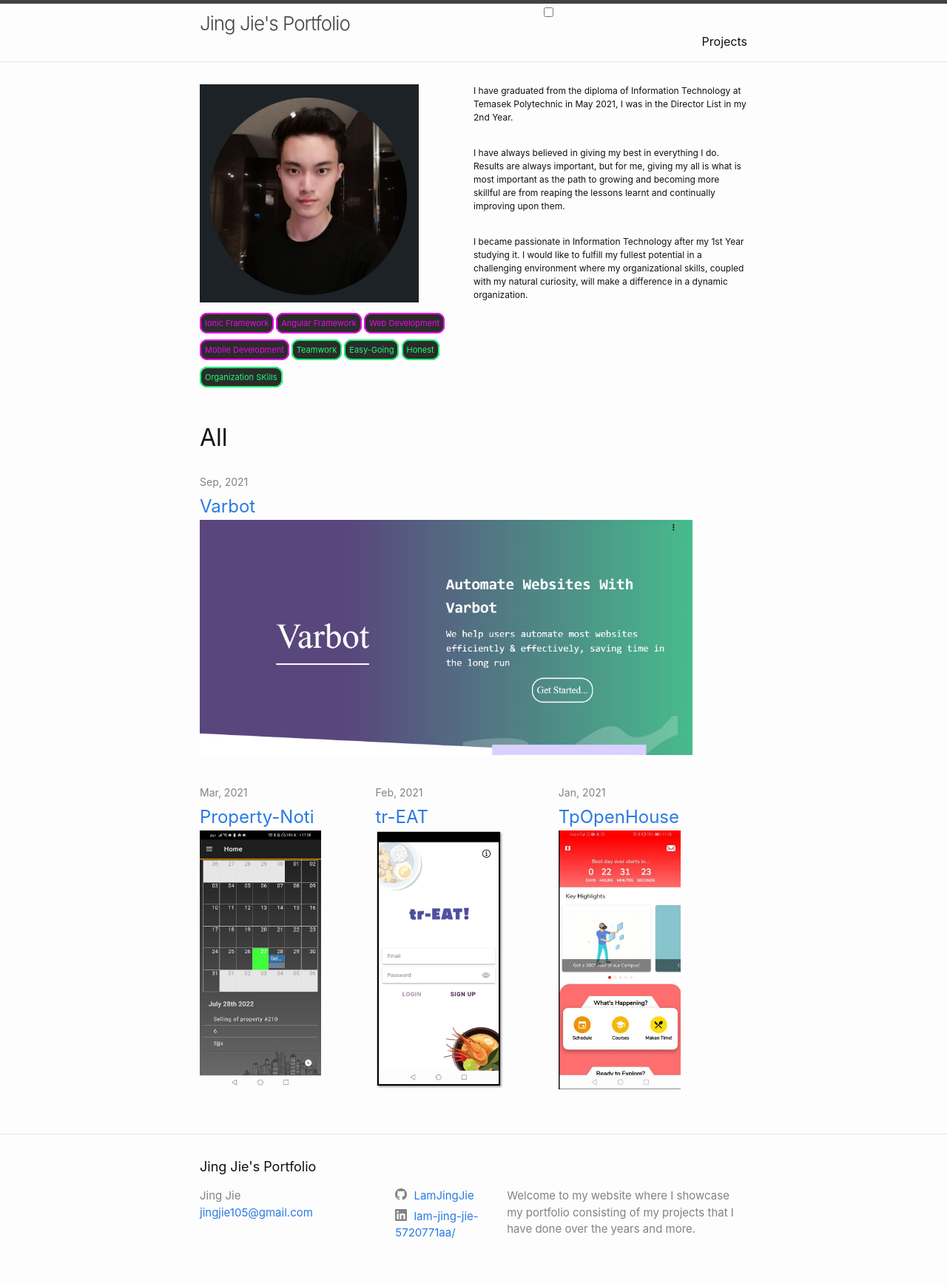
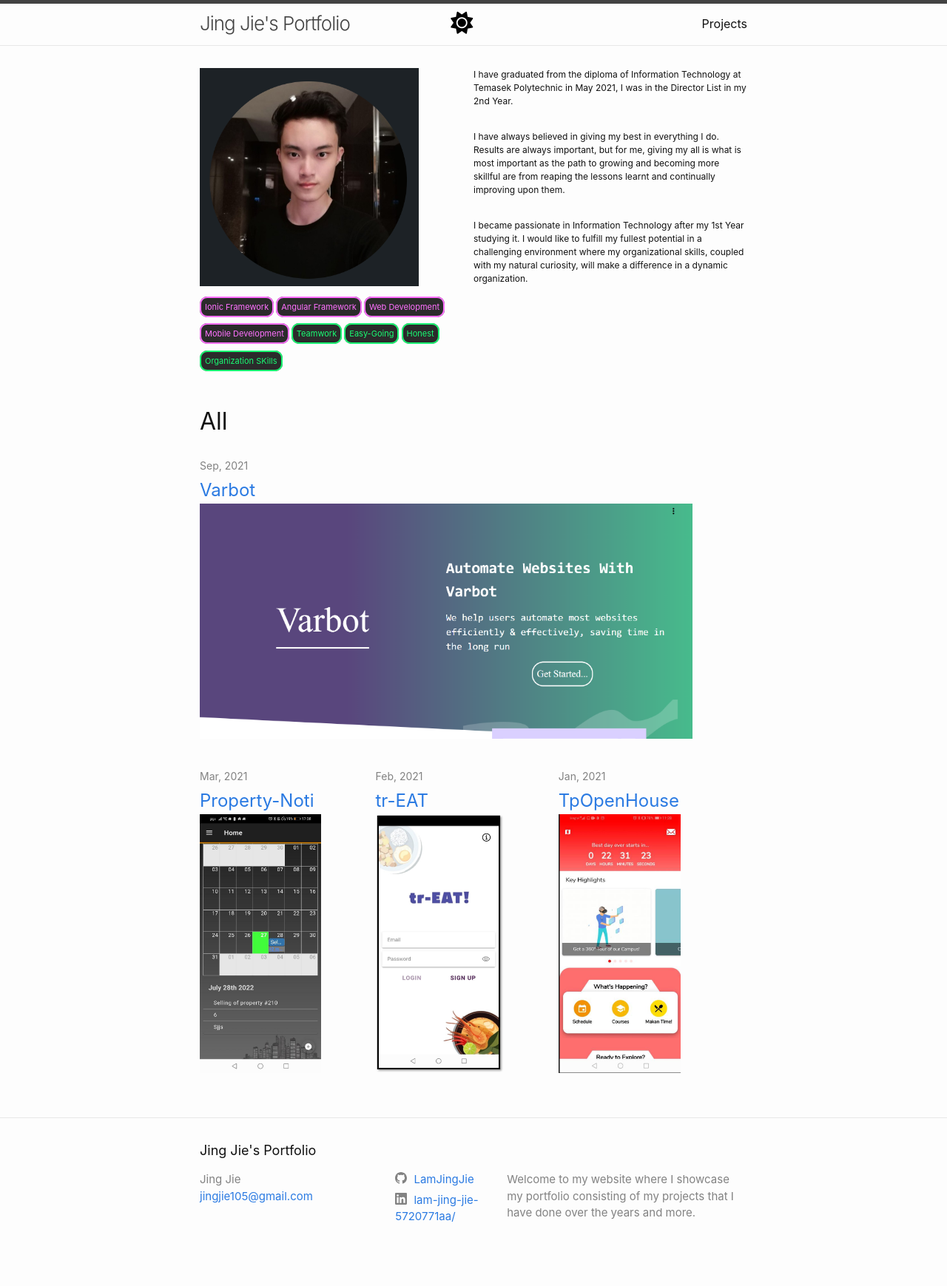
Before and after one commit to LamJingJie/LamJingJie.github.io, a Jekyll site: the page built from index.markdown, in a window 1280 px wide. Shown: the whole page at 74% size. Built offline with Jekyll 4.4.1, drawn with Linux system fonts in a browser that asks for light colours; nearby versions of some CDN libraries; after the commit the page ends 1717 px from its top, so only the background shows below that.

Commit message:
Added styling for darkmode toggle switch. Added functionality to darkmode.

```diff
--- a/_includes/header.html
+++ b/_includes/header.html
@@ -1,4 +1,5 @@
 <header class="site-header" role="banner">
+  <script src="https://kit.fontawesome.com/3e6bbcf0d8.js" crossorigin="anonymous"></script>
   <style>
     :root {
       --clr-light: #fdffc4;
@@ -12,6 +13,8 @@
 
       --ff-title: "Playfair Display", serif;
       --ff-body: "Assistant", sans-serif;
+      --light: #d8dbe0;
+      --dark: #28292c;
     }
 
     /*--------------Dark Mode--------------*/
@@ -20,31 +23,88 @@
       color: whitesmoke !important;
     }
 
-  .headerStyling{
+    .headerStyling {
       color: whitesmoke !important;
     }
 
-  .navStyling{
-    background-color: #28282B !important;
+    .navStyling {
+      background: none;
       color: whitesmoke !important;
       border: 1px solid none;
     }
+
     /*-------------------------------------*/
+
+    /*Dark mode toggling switch*/
+    .container {
+      position: relative;
+      padding: 0;
+      top: 10px;
+    }
+
+    .toggle {
+      background: none;
+      border: none;
+      padding: 0;
+    }
+
+    .sun,
+    .moon {
+      font-size: 30px;
+      width: fit-content;
+      height: fit-content;
+    }
+
+    .moon {
+      position: absolute;
+      inset: 0;
+    }
+
+    .moon-logo {
+      opacity: 0;
+      transform: translateY(20%) rotateZ(50deg);
+      transition: all 1s ease-out;
+    }
+
+    .sun-logo {
+      opacity: 1;
+      transform: translateY(0) rotateZ(0deg);
+      transition: all 1s ease-out;
+    }
+
+    .animate-sun {
+      opacity: 0;
+      transform: translateY(20%) rotateZ(100deg);
+      color: aliceblue;
+    }
+
+    .animate-moon {
+      opacity: 1;
+      transform: translateY(0%) rotateZ(0deg);
+      color: aliceblue;
+    }
+
+    body {
+      transition: background-color 1s;
+    }
   </style>
 
 
-  <div class="wrapper">
+  <div class="wrapper" style="display: flex;">
     {%- assign default_paths = site.pages | map: "path" -%}
     {%- assign page_paths = site.header_pages | default: default_paths -%}
-    <a id="site-title" class="site-title" rel="author" href="{{ "/" | relative_url }}">{{ site.title | escape }}</a>
+    <a style="flex: 2;" id="site-title" class="site-title" rel="author" href="{{ " /" | relative_url }}">{{ site.title |
+      escape }}</a>
 
-    <div style="display: flex; justify-content: center;" class="toggle-switch-container">
-      <div class='toggle-switch'>
-        <label class="dark-mode-toggle" id="dark-mode-toggle">
-          <input class="checkbox"  type='checkbox'>
-          <span class='slider'></span>
-        </label>
+    <div style="flex: 2;" class="container">
+      <button class="toggle" id="dark-mode-toggle" aria-label="Dark mode toggle">
+        <div class="sun sun-logo">
+          <i class="fas fa-sun"></i>
         </div>
+        <div class="moon moon-logo">
+          <i class="fas fa-moon"></i>
+        </div>
+      </button>
     </div>
 
 
@@ -63,7 +124,8 @@
         {%- for path in page_paths -%}
         {%- assign my_page = site.pages | where: "path", path | first -%}
         {%- if my_page.title -%}
-            <a id="page-link" class="page-link" href="{{ my_page.url | relative_url }}">{{ my_page.title | escape }}</a>
+        <a id="page-link" style="color: inherit;" class="page-link" href="{{ my_page.url | relative_url }}">{{
+          my_page.title | escape }}</a>
         {%- endif -%}
         {%- endfor -%}
       </div>
--- a/_layouts/home.html
+++ b/_layouts/home.html
@@ -10,41 +10,59 @@ layout: default
     <!--GRID container-->
     <ul style="font-size: 11px; margin: 0px; padding: 0px;">
       <li style="white-space: nowrap; margin: 10px 0; display: inline-block;">
-        <a style="color:rgb(237, 5, 237); background-color: rgb(43, 43, 43); border: 2px solid rgb(237, 5, 237); border-radius: 10px; padding: 5px;">Ionic Framework</a>
+        <a
+          style="color:rgb(255, 113, 255); background-color: rgb(43, 43, 43); border: 2px solid rgb(255, 113, 255); border-radius: 10px; padding: 5px;">Ionic
+          Framework</a>
       </li>
       <li style="white-space: nowrap; margin: 10px 0; display: inline-block;;">
-        <a style="color:rgb(237, 5, 237); background-color: rgb(43, 43, 43); border: 2px solid rgb(237, 5, 237); border-radius: 10px; padding: 5px;" >Angular Framework</a>
+        <a
+          style="color:rgb(255, 113, 255); background-color: rgb(43, 43, 43); border: 2px solid rgb(255, 113, 255); border-radius: 10px; padding: 5px;">Angular
+          Framework</a>
       </li>
       <li style="white-space: nowrap; margin: 10px 0; display: inline-block;;">
-        <a style="color:rgb(237, 5, 237); background-color: rgb(43, 43, 43); border: 2px solid rgb(237, 5, 237); border-radius: 10px; padding: 5px;" >Web Development</a>
+        <a
+          style="color:rgb(255, 113, 255); background-color: rgb(43, 43, 43); border: 2px solid rgb(255, 113, 255); border-radius: 10px; padding: 5px;">Web
+          Development</a>
       </li>
       <li style="white-space: nowrap; margin: 10px 0; display: inline-block;;">
-        <a style="color:rgb(237, 5, 237); background-color: rgb(43, 43, 43); border: 2px solid rgb(237, 5, 237); border-radius: 10px; padding: 5px;" >Mobile Development</a>
+        <a
+          style="color:rgb(255, 113, 255); background-color: rgb(43, 43, 43); border: 2px solid rgb(255, 113, 255); border-radius: 10px; padding: 5px;">Mobile
+          Development</a>
       </li>
       <li style="white-space: nowrap; margin: 10px 0; display: inline-block;;">
-        <a style="color:rgb(25, 252, 115); background-color: rgb(43, 43, 43); border: 2px solid rgb(25, 252, 115); border-radius: 10px; padding: 5px;" >Teamwork</a>
+        <a
+          style="color:rgb(25, 252, 115); background-color: rgb(43, 43, 43); border: 2px solid rgb(25, 252, 115); border-radius: 10px; padding: 5px;">Teamwork</a>
       </li>
       <li style="white-space: nowrap; margin: 10px 0; display: inline-block;;">
-        <a style="color:rgb(25, 252, 115); background-color: rgb(43, 43, 43); border: 2px solid rgb(25, 252, 115); border-radius: 10px; padding: 5px;" >Easy-Going</a>
+        <a
+          style="color:rgb(25, 252, 115); background-color: rgb(43, 43, 43); border: 2px solid rgb(25, 252, 115); border-radius: 10px; padding: 5px;">Easy-Going</a>
       </li>
       <li style="white-space: nowrap; margin: 10px 0; display: inline-block;;">
-        <a style=" color:rgb(25, 252, 115); background-color: rgb(43, 43, 43); border: 2px solid rgb(25, 252, 115); border-radius: 10px; padding: 5px;" >Honest</a>
+        <a
+          style=" color:rgb(25, 252, 115); background-color: rgb(43, 43, 43); border: 2px solid rgb(25, 252, 115); border-radius: 10px; padding: 5px;">Honest</a>
       </li>
       <li style="white-space: nowrap; margin: 10px 0; display: inline-block;;">
-        <a style=" color:rgb(25, 252, 115); background-color: rgb(43, 43, 43); border: 2px solid rgb(25, 252, 115); border-radius: 10px; padding: 5px;" >Organization SKills</a>
+        <a
+          style=" color:rgb(25, 252, 115); background-color: rgb(43, 43, 43); border: 2px solid rgb(25, 252, 115); border-radius: 10px; padding: 5px;">Organization
+          SKills</a>
       </li>
 
     </ul>
   </div>
   <div class="about_data" style="flex:1; font-size: 12px;">
     <p style="padding-bottom: 15px;">
-      I have graduated from the diploma of Information Technology at Temasek Polytechnic in May 2021, I was in the Director List in my 2nd Year.
+      I have graduated from the diploma of Information Technology at Temasek Polytechnic in May 2021, I was in the
+      Director List in my 2nd Year.
     </p>
     <p style="padding-bottom: 15px;">
-      I have always believed in giving my best in everything I do. Results are always important, but for me, giving my all is what is most important as the path to growing and becoming more skillful are from reaping the lessons learnt and continually improving upon them.
+      I have always believed in giving my best in everything I do. Results are always important, but for me, giving my
+      all is what is most important as the path to growing and becoming more skillful are from reaping the lessons
+      learnt and continually improving upon them.
     </p>
     <p>
-      I became passionate in Information Technology after my 1st Year studying it. I would like to fulfill my fullest potential in a challenging environment where my organizational skills, coupled with my natural curiosity, will make a difference in a dynamic organization.
+      I became passionate in Information Technology after my 1st Year studying it. I would like to fulfill my fullest
+      potential in a challenging environment where my organizational skills, coupled with my natural curiosity, will
+      make a difference in a dynamic organization.
     </p>
   </div>
 </div>
@@ -82,7 +100,7 @@ layout: default
     {%- endfor -%}
   </ul>
 
-   <!---<p class="rss-subscribe">subscribe <a href="{{ "/feed.xml" | relative_url }}">via RSS</a></p>--->
+  <!---<p class="rss-subscribe">subscribe <a href="{{ "/feed.xml" | relative_url }}">via RSS</a></p>--->
   {%- endif -%}
 
 </div>
--- a/darkmode.js
+++ b/darkmode.js
@@ -3,14 +3,12 @@ let darkMode = localStorage.getItem('darkMode');
 const darkModeToggle = document.querySelector('#dark-mode-toggle');
 
 let site_title = document.getElementById("site-title");
-let page_link = document.getElementById("page-link");
 let site_nav = document.getElementById("site-nav");
 
 const enableDarkMode = () => {
   // 1. Add the class to the body
   document.body.classList.add('darkmode');
   site_title?.classList.add("headerStyling");
-  page_link?.classList.add("headerStyling");
   site_nav?.classList.add("navStyling");
   // 2. Update darkMode in localStorage
   localStorage.setItem('darkMode', 'enabled');
@@ -20,7 +18,6 @@ const disableDarkMode = () => {
   // 1. Remove the class from the body
   document.body.classList.remove('darkmode');
   site_title?.classList.remove("headerStyling");
-  page_link?.classList.remove("headerStyling");
   site_nav?.classList.remove("navStyling");
   // 2. Update darkMode in localStorage
   localStorage.setItem('darkMode', null);
@@ -30,16 +27,25 @@ const disableDarkMode = () => {
 // start things off with it on
 if (darkMode === 'enabled') {
   enableDarkMode();
-}
+
+  //Bring moon infront and hide the sun
+  document.querySelector(".moon-logo").classList.toggle("animate-moon");
+  document.querySelector(".sun-logo").classList.toggle("animate-sun");
+};
 
 // When someone clicks the button
 darkModeToggle.addEventListener('click', () => {
   // get their darkMode setting
   darkMode = localStorage.getItem('darkMode');
-  console.log("Test")
+
+  //Animate darkmode btn
+  document.querySelector(".sun-logo").classList.toggle("animate-sun");
+  document.querySelector(".moon-logo").classList.toggle("animate-moon");
   // if it not current enabled, enable it
   if (darkMode !== 'enabled') {
     enableDarkMode();
+
+
   // if it has been enabled, turn it off
   } else {
     disableDarkMode();
```
Also changed, not shown: other parts of _includes/header.html (+2 -1 lines), _layouts/home-project.html (+29 -11 lines). Lines whose indentation alone changed are shown as unchanged.
